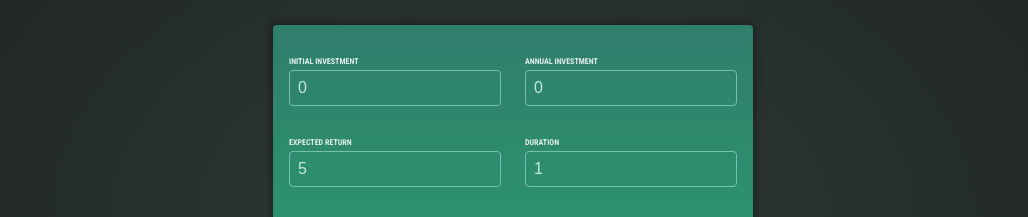
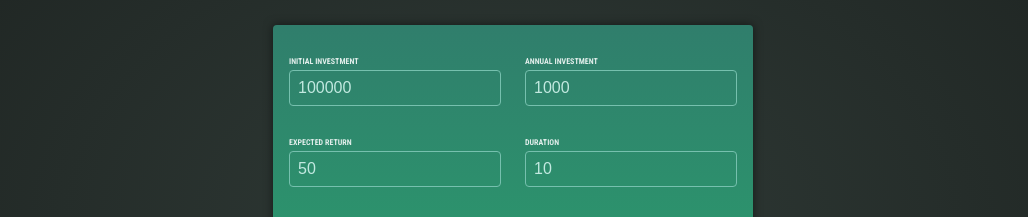
Before and after one commit to a2mSystemes/investment-calculator, an Angular app: page / in a window 1280 px wide. Shown: the part 201-418 px from the top of the page, without its empty margins (127-1155 px from the left). Built offline with nearby package versions, Linux system fonts and the light colour scheme.

Commit message:
Merge https://github.com/a2mSystemes/investment-calculator into HEAD O

```diff
--- a/src/app/user-input/user-input.component.ts
+++ b/src/app/user-input/user-input.component.ts
@@ -1,4 +1,4 @@
-import { Component, EventEmitter, Output } from '@angular/core';
+import { Component, EventEmitter, Output, signal } from '@angular/core';
 import { FormsModule } from '@angular/forms';
 import { type InvestmentInput } from '../investment-input.model';
 
@@ -11,10 +11,10 @@ import { type InvestmentInput } from '../investment-input.model';
 })
 export class UserInputComponent {
   @Output() calculate = new EventEmitter<InvestmentInput>();
-userInitialInvestment: number = 0;
-userAnnualInvestment: number = 0;
-userExpectedReturn: number = 5;
-userDuration: number = 1;
+userInitialInvestment = signal<number>(100000);
+userAnnualInvestment = signal<number>(1000);
+userExpectedReturn = signal<number>(50);
+userDuration = signal<number>(10);
 
   onSubmit() {
     // console.log('onSubmit()');
@@ -30,10 +30,10 @@ userDuration: number = 1;
     //   duration: +this.userDuration
     // });
     this.calculate.emit({
-      initialInvestment: this.userInitialInvestment,
-      annualInvestment: this.userAnnualInvestment,
-      expectedReturn: this.userExpectedReturn,
-      duration: this.userDuration
+      initialInvestment: this.userInitialInvestment(),
+      annualInvestment: this.userAnnualInvestment(),
+      expectedReturn: this.userExpectedReturn(),
+      duration: this.userDuration()
     });
   }
 }
```
